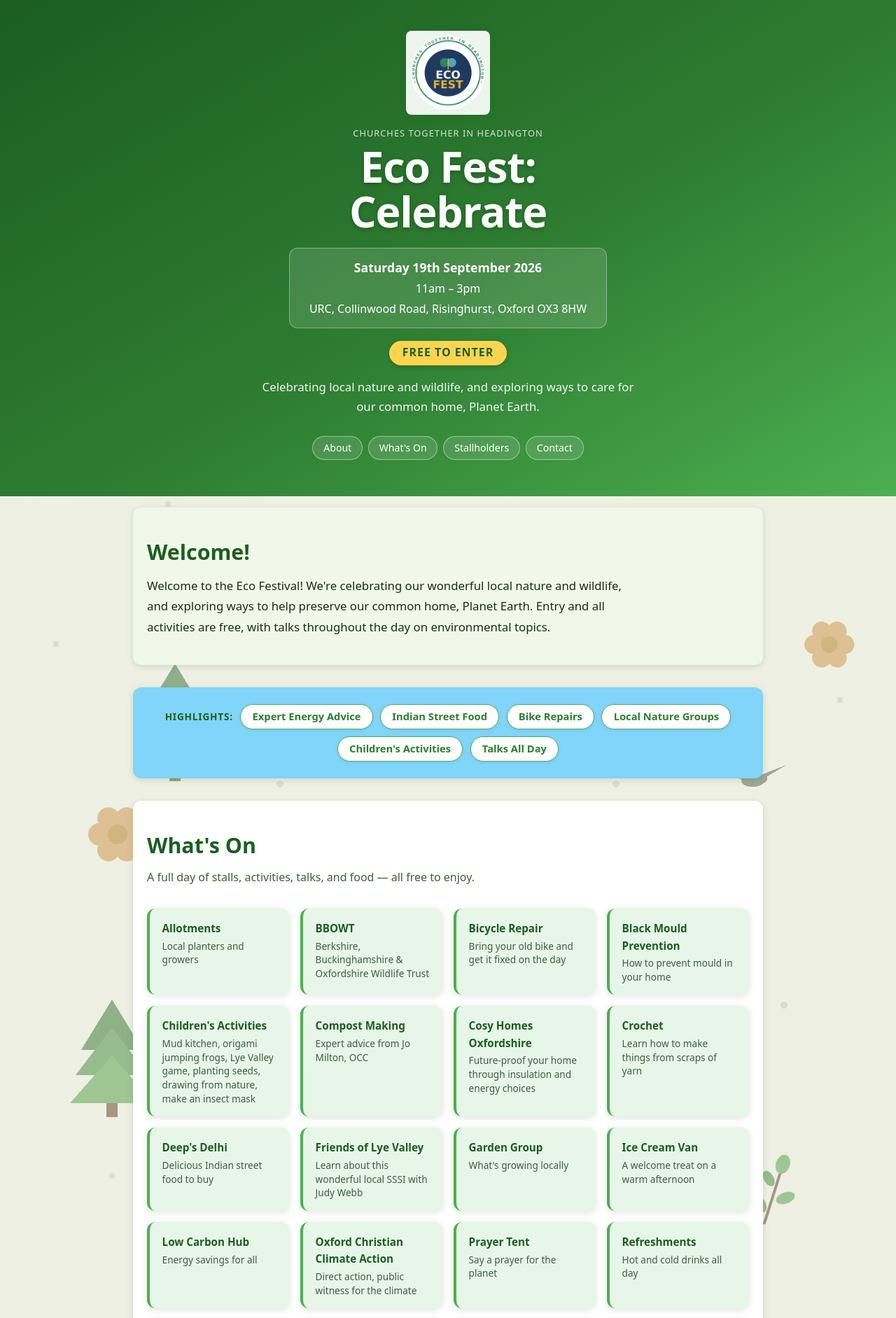
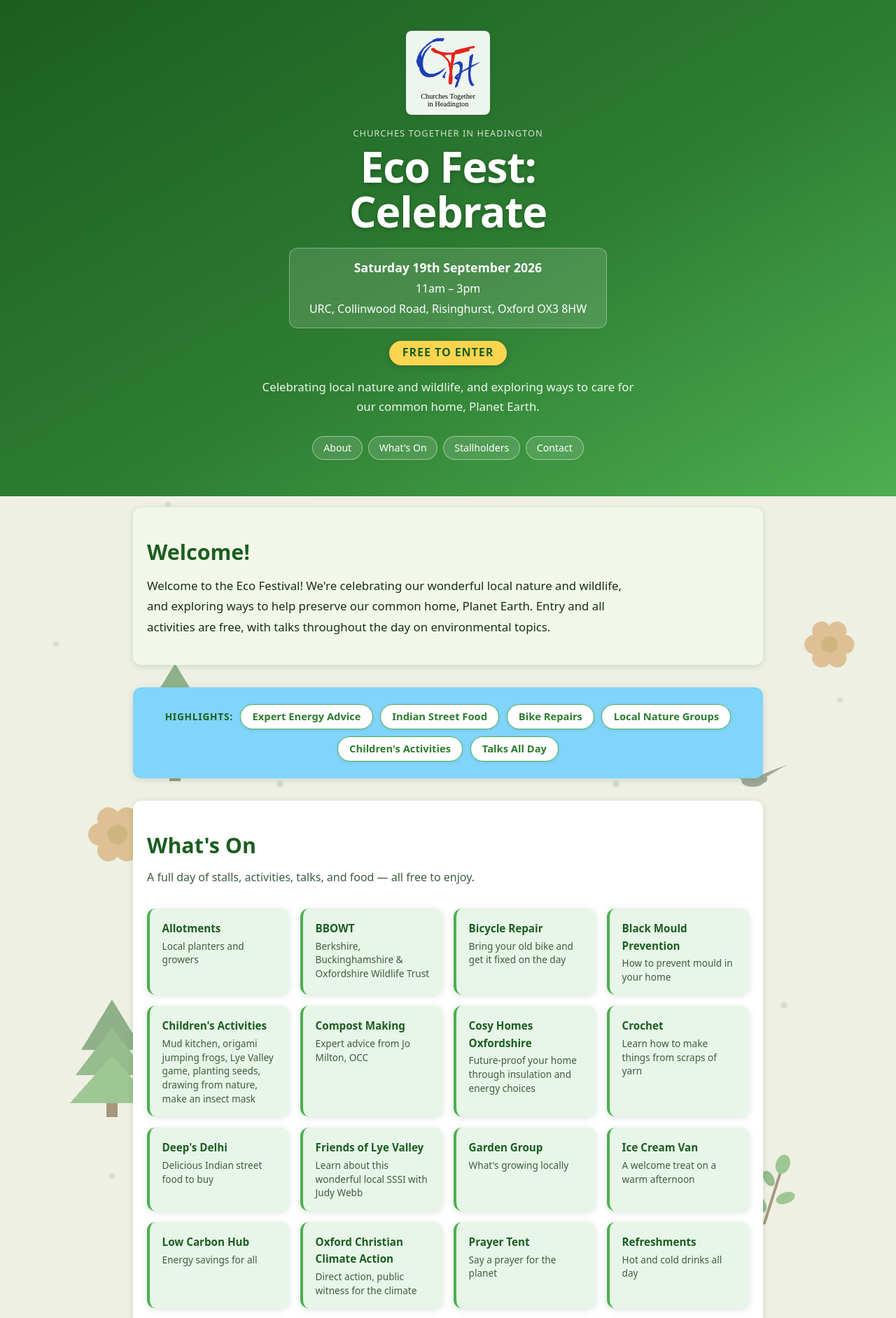
Before and after one commit to LatinRickshaw/eco-fest, a Jekyll site: the page built from index.html, in a window 1280 px wide. Shown: the top 1883 px of the page at 70% size. Built offline with Jekyll 4.4.1, drawn with Linux system fonts in a browser that asks for light colours.

Commit message:
fix: logo

```diff
--- a/index.html
+++ b/index.html
@@ -10,9 +10,8 @@
 <header class="hero">
   <div class="container">
 
-    <!-- Drop Churches Together logo at assets/images/logo.png -->
     <div class="hero__logo">
-      <img src="{{ site.baseurl }}/assets/images/logo.png"
+      <img src="{{ site.baseurl }}/assets/images/cth-logo.svg"
            alt="{{ site.organiser }}"
            width="120" height="120">
     </div>
```
Also changed, not shown: assets/images/cth-logo.svg (added), assets/images/logo.png (deleted).
